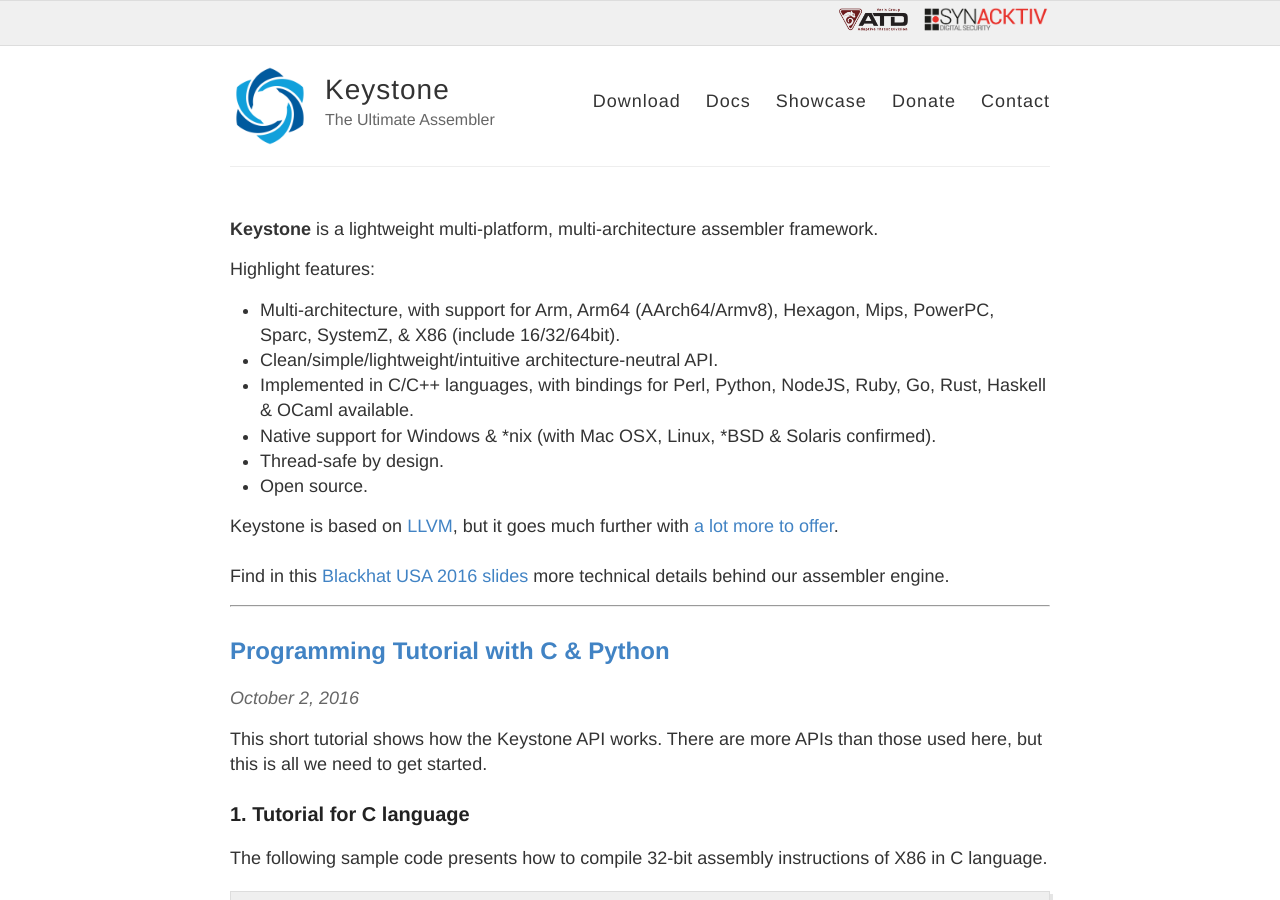
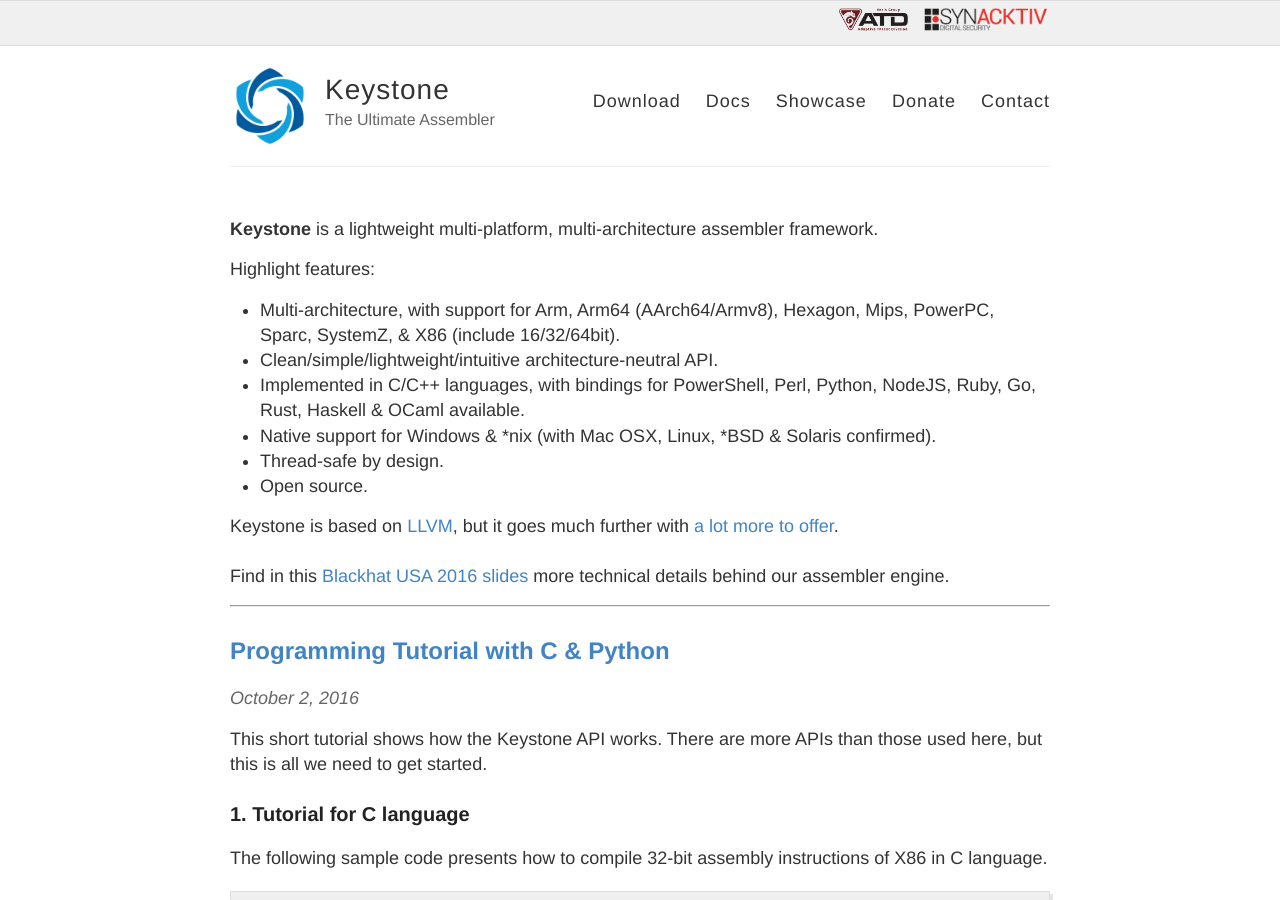
Before and after one commit to keystone-engine/keystone-engine.github.io, a Jekyll site: the page built from index.html, in a window 1280 px wide and 900 px high. Built offline with Jekyll 4.4.1, drawn with Linux system fonts in a browser that asks for light colours.

Commit message:
add PowerShell binding

```diff
--- a/index.html
+++ b/index.html
@@ -12,7 +12,7 @@
 
 <li>Clean/simple/lightweight/intuitive architecture-neutral API.</li>
 
-<li>Implemented in C/C++ languages, with bindings for Perl, Python, NodeJS, Ruby, Go, Rust, Haskell & OCaml available.</li>
+<li>Implemented in C/C++ languages, with bindings for PowerShell, Perl, Python, NodeJS, Ruby, Go, Rust, Haskell & OCaml available.</li>
 
 <li>Native support for Windows & *nix (with Mac OSX, Linux, *BSD & Solaris confirmed).</li>
 
```
